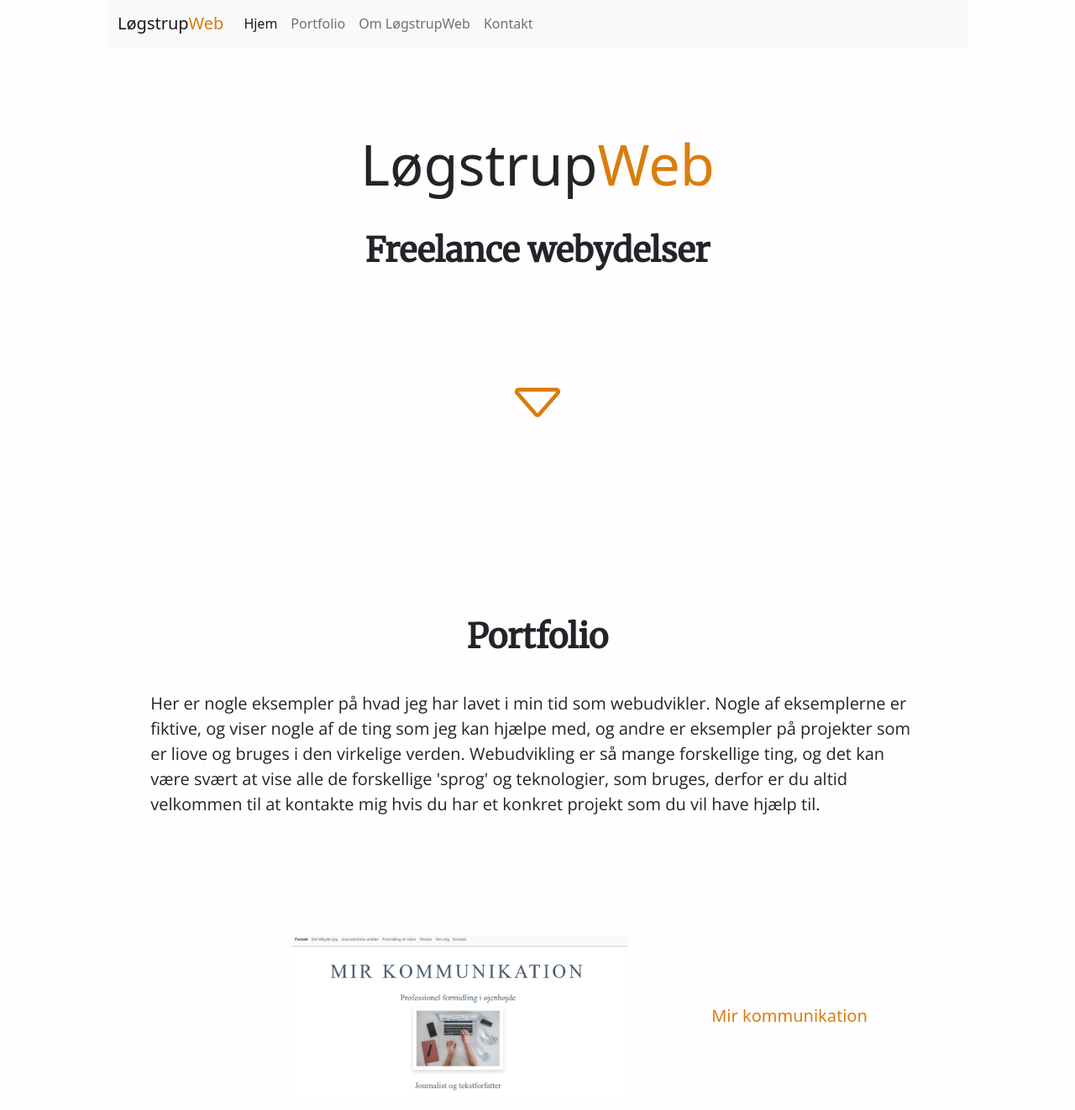
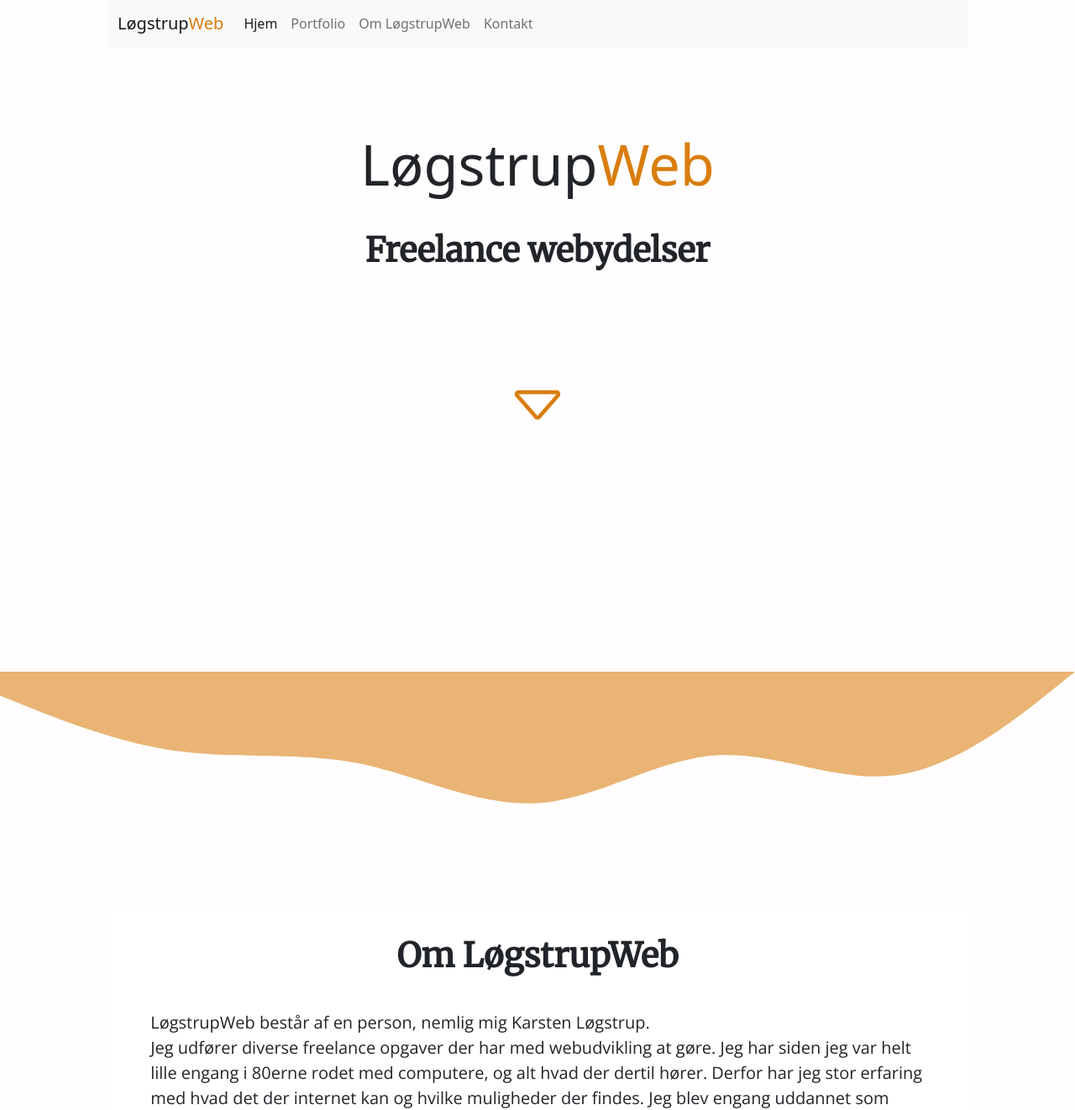
Before and after one commit to logstrup78/KarstenWebdesign, a plain HTML site: page index.html in a window 1280 px wide. Shown: the top 1322 px of the page at 84% size. Drawn offline with nearby package versions, Linux system fonts and the light colour scheme.

Commit message:
Smårettelser

```diff
--- a/index.html
+++ b/index.html
@@ -18,7 +18,7 @@
 </head>
 
 <body>
-  <section id="hjem">
+  <section id="hjem" class="vh-100">
     <div class="collapse" id="navbarToggleExternalContent">
       <div class="bg-dark p-4">
         <h5 class="text-white h4">Collapsed content</h5>
@@ -63,14 +63,15 @@
       </div>
     </div>
   </section>
+  <svg xmlns="http://www.w3.org/2000/svg" viewBox="0 0 1440 320"><path fill="#d97d0d" fill-opacity="0.57" d="M0,32L40,48C80,64,160,96,240,106.7C320,117,400,107,480,122.7C560,139,640,181,720,176C800,171,880,117,960,112C1040,107,1120,149,1200,138.7C1280,128,1360,64,1400,32L1440,0L1440,0L1400,0C1360,0,1280,0,1200,0C1120,0,1040,0,960,0C880,0,800,0,720,0C640,0,560,0,480,0C400,0,320,0,240,0C160,0,80,0,40,0L0,0Z"></path></svg>
 
   <!--Ydelsessektion med kortsektion-->
 
-  <section id="portfolio">
+  <!-- <section id="portfolio">
 
     <h2>Portfolio</h2>
     <p>Her er nogle eksempler på hvad jeg har lavet i min tid som webudvikler. Nogle af eksemplerne er fiktive,
-      og viser nogle af de ting som jeg kan hjælpe med, og andre er eksempler på projekter som er liove og bruges i den virkelige verden.
+      og viser nogle af de ting som jeg kan hjælpe med, og andre er eksempler på projekter som er live og bruges i den virkelige verden.
       Webudvikling er så mange forskellige ting, og det kan være svært at vise alle de forskellige 'sprog' og teknologier, som bruges,
       derfor er du altid velkommen til at kontakte mig hvis du har et konkret projekt som du vil have hjælp til.
    </p>
@@ -83,7 +84,7 @@
       <a href="https://www.lavdet.nu" target="_blank"><img src="images/lavdetnu.PNG" alt="">lavdetnu.dk</a>
      </div>
     </div>
-
+     -->
 
 
    <!-- <div class="card_container">
@@ -126,7 +127,7 @@
       <div class="card"></div>
     </div> -->
 
-  </section>
+  <!-- </section> -->
 
   <!--Om mig og hvad jeg har lavet-->
 
@@ -144,8 +145,6 @@
       Hvad kan jeg så hjælpe dig med? <Br>
       Er du en lille startup virksomhed som skal bruge et website, måske bare en landingpage til dit nye projekt, eller en wordpress-side til
       din virksomhed, så er jeg klar på at bistå dig med hjælp.
-
-
     </p>
 
     <div class="profile_div"><img class="profile_img" src="/images/løgstrup.jpg" alt="Karsten Løgstrup"></div>
```
